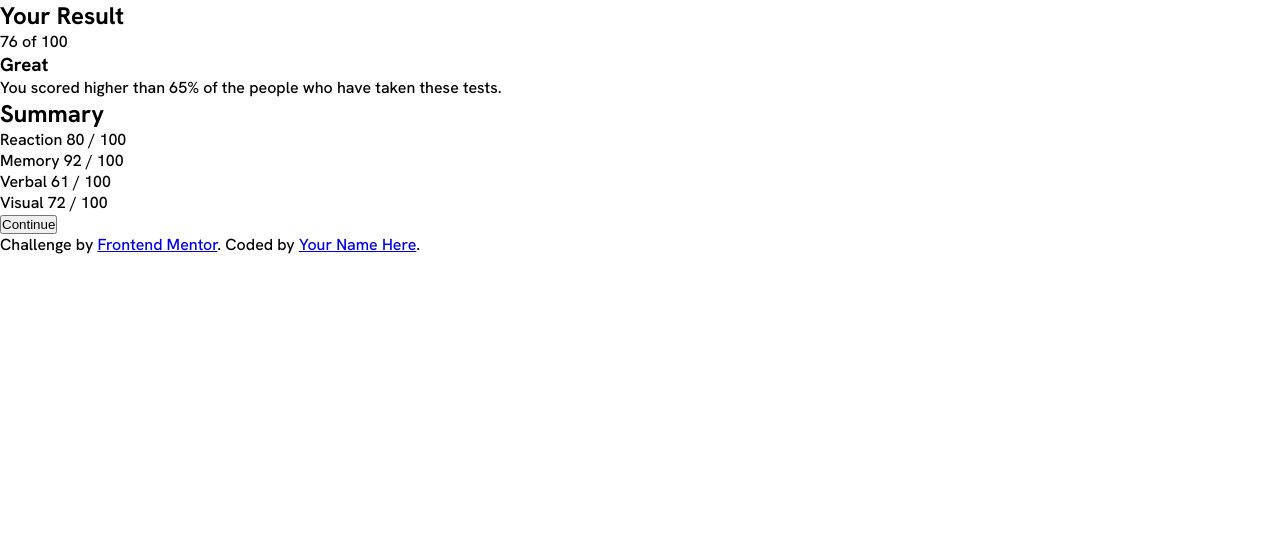
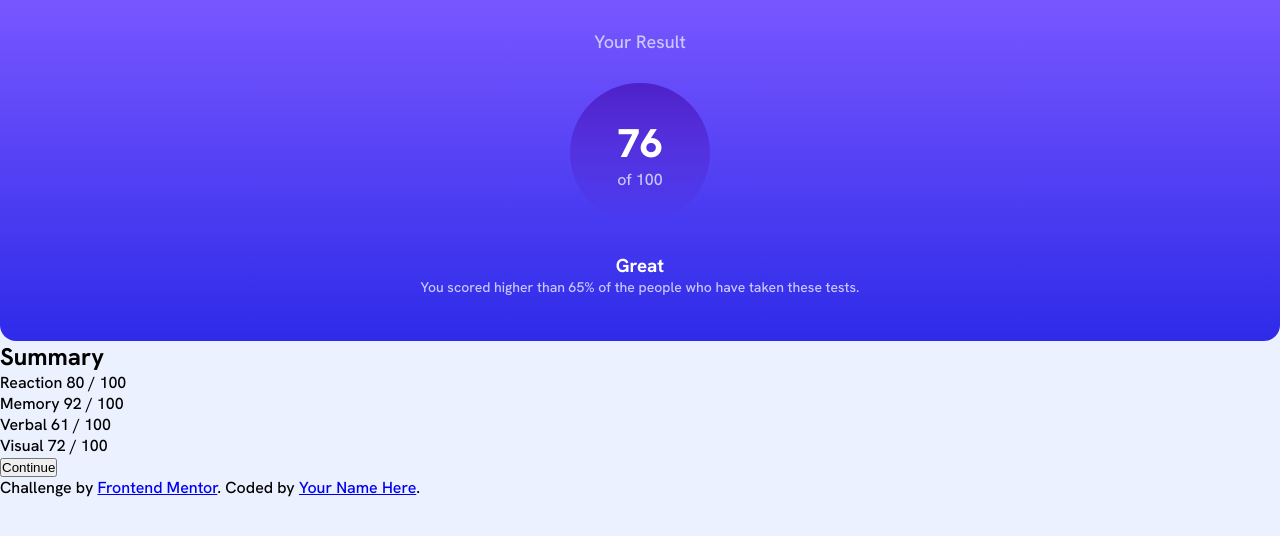
Before and after one commit to Rubendvb/results-summary-component-main, a plain HTML site: page index.html in a window 1280 px wide. Drawn offline with Linux system fonts and the light colour scheme.

Commit message:
estilizando section result

```diff
--- a/assets/css/styles.css
+++ b/assets/css/styles.css
@@ -0,0 +1,68 @@
+body {
+  background-color: var(--Pale-blue);
+}
+
+.result {
+  align-items: center;
+  background: linear-gradient(
+    180deg,
+    var(--Light-slate-blue-background),
+    var(--Light-royal-blue-background)
+  );
+  border-radius: 0rem 0rem 1rem 1rem;
+  display: flex;
+  flex-direction: column;
+  padding: 1.875rem 3.875rem 2.813rem;
+}
+
+.result__title {
+  color: var(--Light-lavender);
+  font-size: 1.125rem;
+  font-weight: 500;
+  margin-bottom: 1.875rem;
+}
+
+.result__circle {
+  align-items: center;
+  background: linear-gradient(
+    180deg,
+    var(--Violet-blue-circle),
+    var(--Persian-blue-circle)
+  );
+  border-radius: 50%;
+  display: flex;
+  flex-direction: column;
+  height: 8.75rem;
+  justify-content: center;
+  margin-bottom: 1.875rem;
+  width: 8.75rem;
+}
+
+.result__circle__number {
+  color: var(--White);
+  font-size: 40px;
+  font-weight: 800;
+}
+
+.result__circle__info {
+  color: var(--Light-lavender);
+  font-weight: 500;
+}
+
+.result__great {
+  display: flex;
+  flex-direction: column;
+  align-items: center;
+}
+
+.result__great__title {
+  color: var(--White);
+  font-weight: 700;
+  text-align: center;
+}
+
+.result__great__paragraph {
+  color: var(--Light-lavender);
+  font-size: 14px;
+  text-align: center;
+}
--- a/index.html
+++ b/index.html
@@ -24,18 +24,18 @@
     <title>Frontend Mentor | Results summary component</title>
   </head>
   <body>
-    <main>
-      <section>
-        <h2>Your Result</h2>
+    <main class="main">
+      <section class="result">
+        <h2 class="result__title">Your Result</h2>
 
-        <div>
-          <span>76</span>
-          <span>of 100</span>
+        <div class="result__circle">
+          <span class="result__circle__number">76</span>
+          <span class="result__circle__info">of 100</span>
         </div>
 
-        <div>
-          <h3>Great</h3>
-          <p>
+        <div class="result__great">
+          <h3 class="result__great__title">Great</h3>
+          <p class="result__great__paragraph">
             You scored higher than 65% of the people who have taken these tests.
           </p>
         </div>
```
